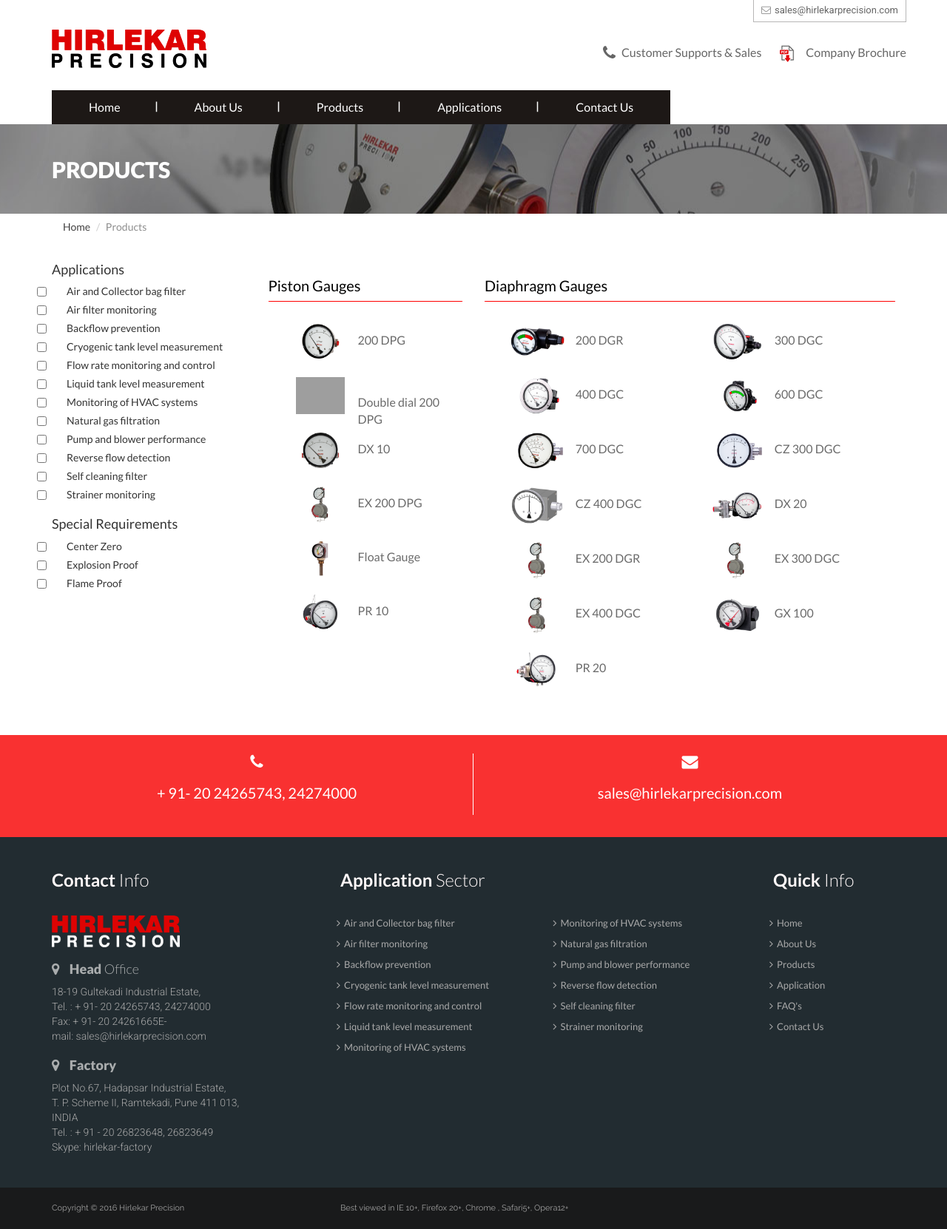
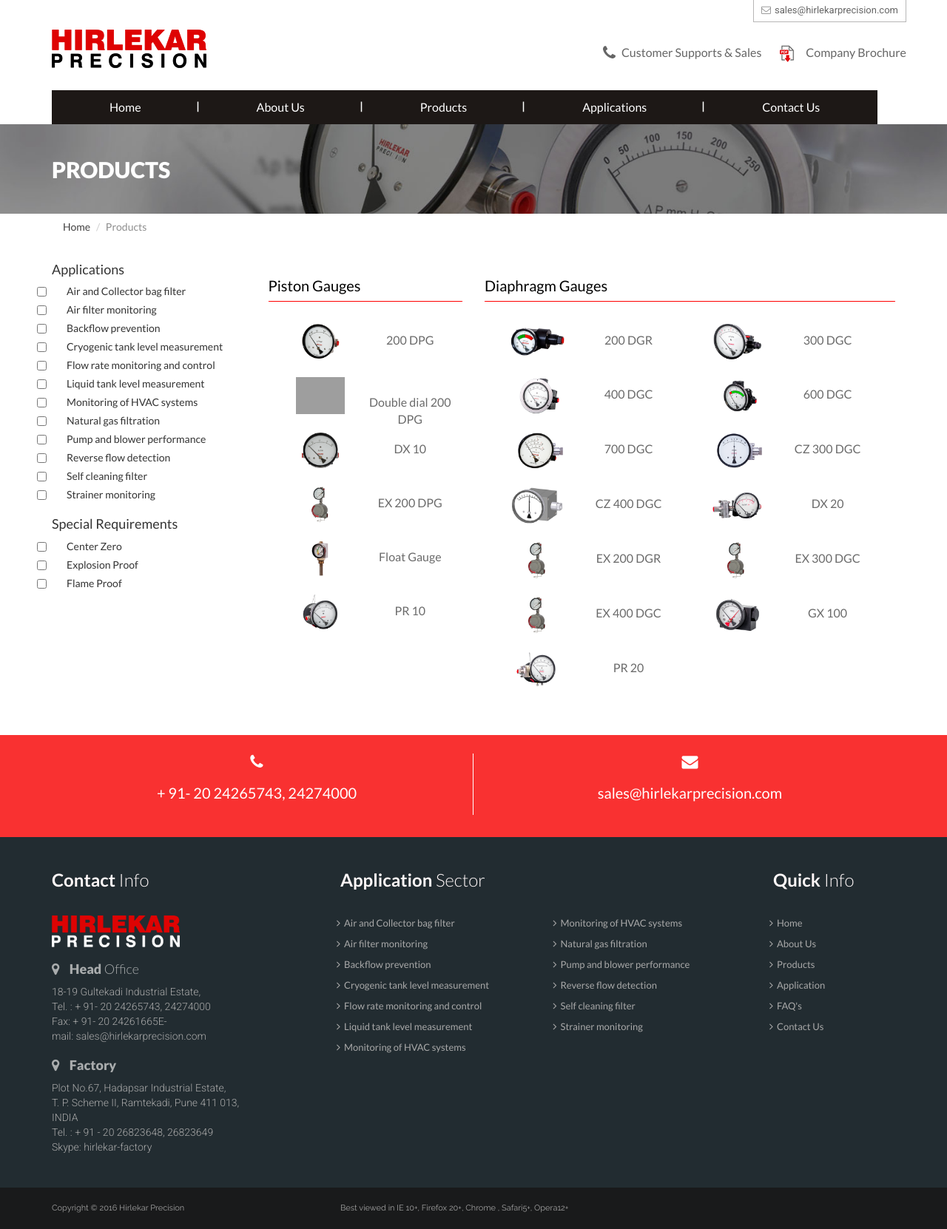
Before and after one commit to hirlekarprecision/hirlekarprecision.github.io, a Jekyll site: the page built from _products/index.html, in a window 1280 px wide. Shown: the whole page at 74% size. Built offline with Jekyll 4.4.1, drawn with Linux system fonts in a browser that asks for light colours; grey boxes are pictures that could not be loaded.

Commit message:
Minor style changes for navbar element padding for multiple page widths, removed navbar last child selectors and centered product name in product landing page.

```diff
--- a/_products/index.html
+++ b/_products/index.html
@@ -41,7 +41,7 @@
                     <div class="col-md-5 col-sm-5">
                       <a href="{{ product.url }}"><img class="productThumbnail img-responsive" src="{{ product.category }}/{{ product.title | downcase | split: ' ' | join: '-' }}/{{ product.title | downcase | split: ' ' | join: '-' }}-thumb.png" alt="{{ product.title }}"></a>
                     </div>
-                    <div class="col-md-7 col-sm-7 vcenter nopadding">
+                    <div class="col-md-7 col-sm-7 center nopadding">
                       <a href="{{ product.url }}">{{ product.title }}</a>
                     </div>
                   </li>
@@ -58,7 +58,7 @@
                     <div class="col-md-5 col-sm-5">
                       <a href="{{ product.url }}"><img class="productThumbnail img-responsive" src="{{ product.category }}/{{ product.title | downcase | split: ' ' | join: '-' }}/{{ product.title | downcase | split: ' ' | join: '-' }}-thumb.png" alt="{{ product.title }}"></a>
                     </div>
-                    <div class="col-md-7 col-sm-7 vcenter nopadding">
+                    <div class="col-md-7 col-sm-7 center nopadding">
                       <a href="{{ product.url }}">{{ product.title }}</a>
                     </div>
                   </li>
--- a/css/style.css
+++ b/css/style.css
@@ -195,10 +195,11 @@
 #navigaTion .navbar-nav>li>a {
   color: #fff;
   background: url(../images/icon/hirlekar-vertical-Line.png) no-repeat right center;
-  padding: 13px 50px;
+  padding: 13px 78px;
   font-size: 16px;
 }
 
+/*Specifically reset the background to prevent the separator appearing after last element*/
 #navigaTion .navbar-nav>li:last-child>a {
   background: initial;
 }
@@ -1642,7 +1643,7 @@
 }
 
 #productBanner {
-  background: url(../images/banner/product-page-banner.jpg) no-repeat center center!important;
+  background: url(../images/banner/product-page-banner.jpg) no-repeat center center;
   background-size: cover;
   padding: 45px 0 35px 0;
 }
@@ -2326,14 +2327,9 @@
     margin: 0 43px;
   }
   #navigaTion .navbar-nav>li>a {
-    padding: 13px 22px;
-  }
-  #navigaTion .navbar-nav>li:last-child a {
-    padding: 12px 22px;
-  }
-  #navigaTion .navbar-nav>li:last-child:hover a {
-    padding: 13px 22px;
-  }
+    padding: 13px 55px;
+  }
+
   #banner .carousel-caption h1 {
     font-size: 38px;
     margin-bottom: 15px;
@@ -2408,14 +2404,8 @@
     margin: 0 5px 0 15px;
   }
   #navigaTion .navbar-nav>li>a {
-    padding: 14px 12px;
+    padding: 14px 40px;
     font-size: 14px;
-  }
-  #navigaTion .navbar-nav>li:last-child a {
-    padding: 13px 12px;
-  }
-  #navigaTion .navbar-nav>li:last-child:hover a {
-    padding: 14px 12px;
   }
   #banner .carousel-caption {
     padding-bottom: 70px;
@@ -2657,16 +2647,9 @@
   #navigaTion .in {
     border-bottom: 1px solid #1d1816;
   }
-  #navigaTion .navbar-nav>li:last-child a {
-    border-top: none;
-    border-right: none;
-  }
   #navigaTion .navbar-nav {
     margin-top: 0;
     margin-bottom: 0;
-  }
-  #navigaTion .navbar-nav>li:last-child:hover a {
-    padding: 13px 12px;
   }
   #navigaTion .navbar-nav {
     margin: 0 -15px;
@@ -3150,9 +3133,10 @@
   margin: 0 auto;
 }
 
-.vcenter {
+.center {
   position: relative;
   transform: translateY(50%);
+  text-align: center;
 }
 
 .nopadding {
```
